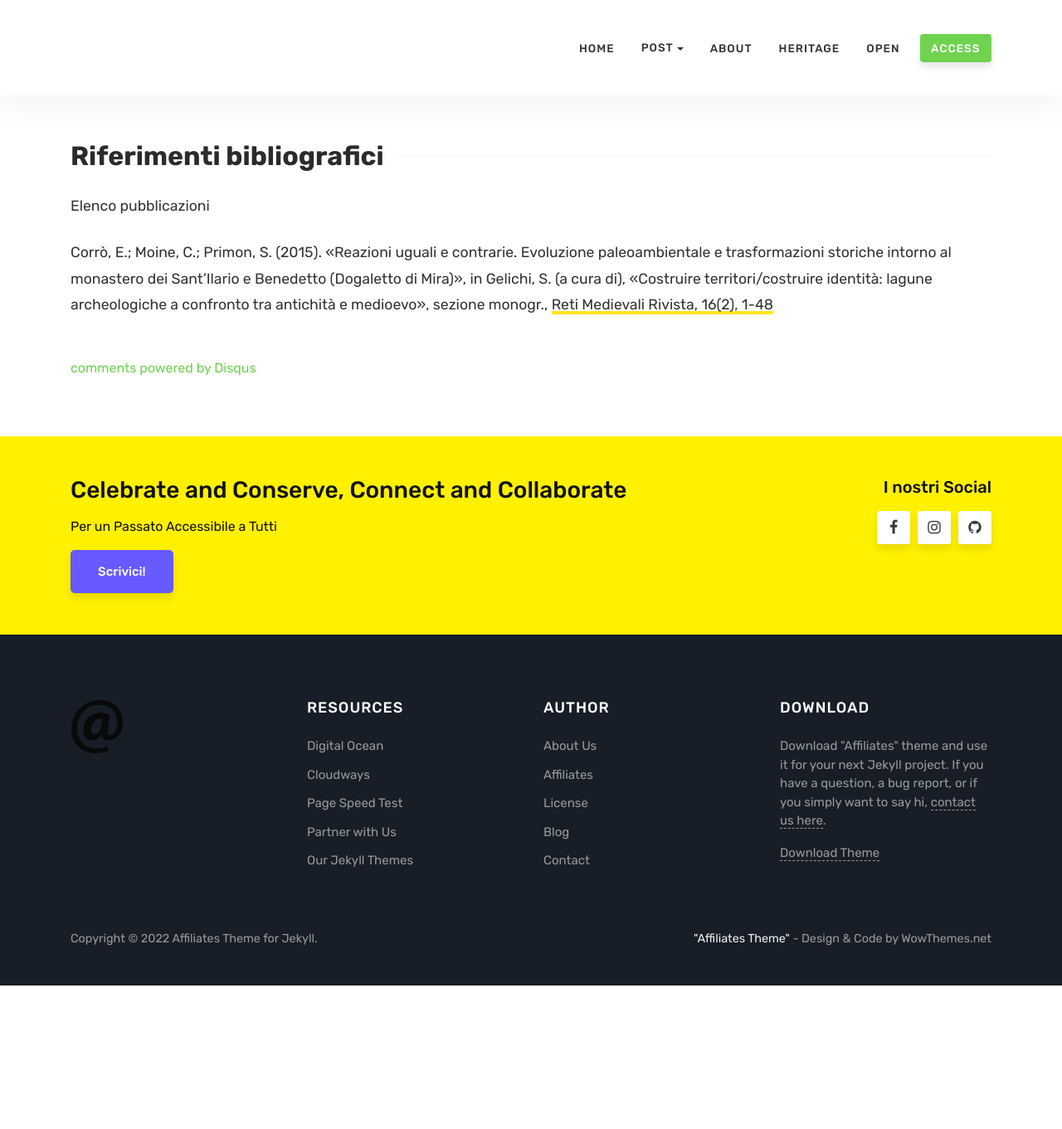
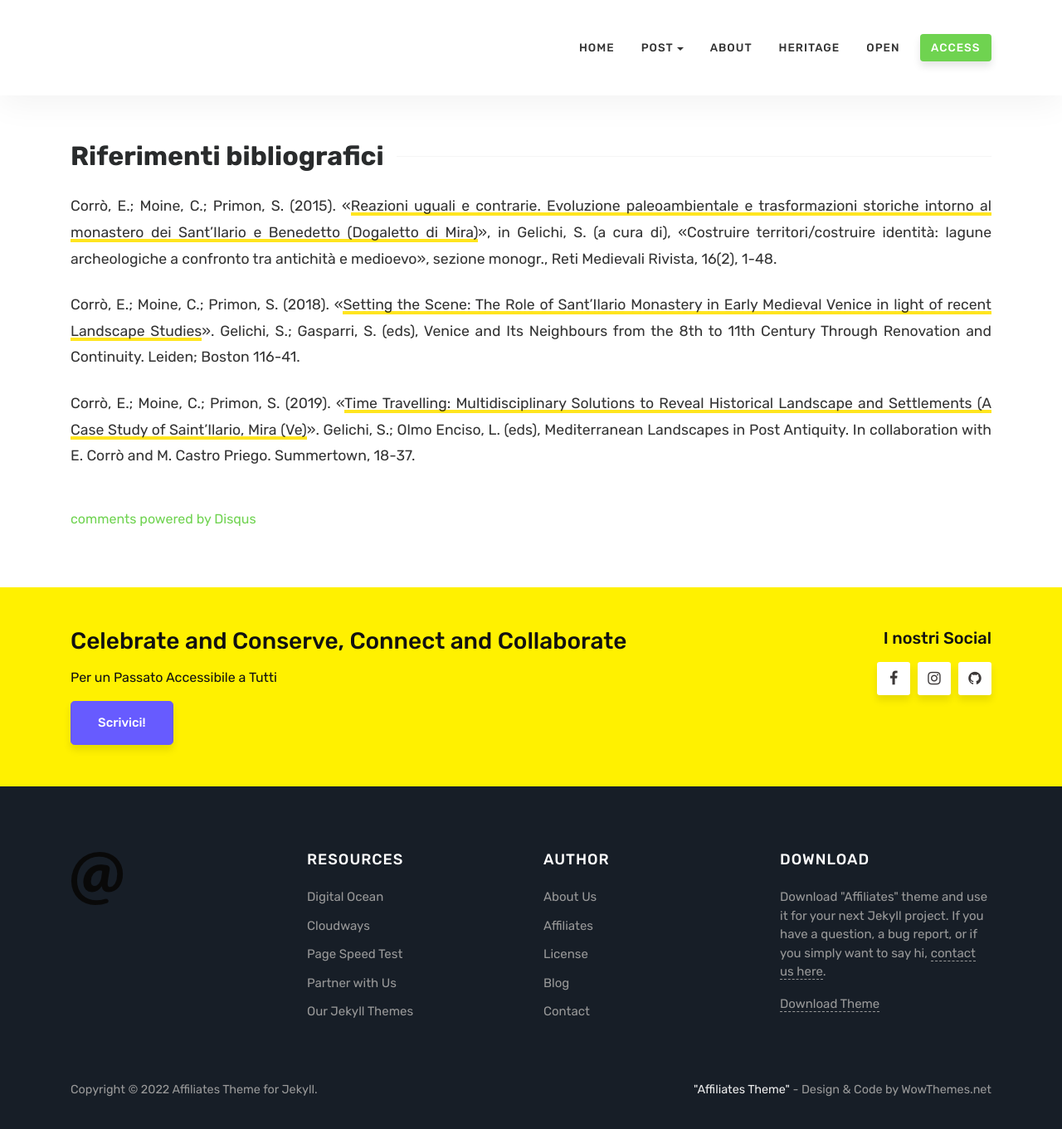
Before and after one commit to valrem93/SantIlarioeilBrenta_test, a Jekyll site: the page built from docs/access.md, in a window 1280 px wide and 1371 px high. Shown: the top 1361 px of the window at 83% size. Built offline with Jekyll 4.4.1, drawn with Linux system fonts in a browser that asks for light colours; comment, search, counter and statistics services are not loaded.

Commit message:
Update access.md

```diff
--- a/docs/access.md
+++ b/docs/access.md
@@ -4,12 +4,23 @@ title: Riferimenti bibliografici
 comments: true
 ---
 
-Elenco pubblicazioni
 
-Corrò, E.; Moine, C.; Primon, S. (2015). «Reazioni uguali e contrarie. Evoluzione
+Corrò, E.; Moine, C.; Primon, S. (2015). «[Reazioni uguali e contrarie. Evoluzione
 paleoambientale e trasformazioni storiche intorno al monastero dei Sant’Ilario
-e Benedetto (Dogaletto di Mira)», in Gelichi, S. (a cura di), «Costruire
+e Benedetto (Dogaletto di Mira)](https://doi.org/10.6092/1593-2214/474)», in Gelichi, S. (a cura di), «Costruire
 territori/costruire identità: lagune archeologiche a confronto tra antichità
-e medioevo», sezione monogr., [Reti Medievali Rivista, 16(2), 1-48](https://doi.org/10.6092/1593-2214/474)
+e medioevo», sezione monogr., Reti Medievali Rivista, 16(2), 1-48.
+{: style="text-align: justify"}
 
+Corrò, E.; Moine, C.; Primon, S. (2018). «[Setting the Scene: The Role of Sant’Ilario
+Monastery in Early Medieval Venice in light of recent Landscape Studies](https://brill.com/view/book/edcoll/9789004353619/B9789004353619_007.xml)».
+Gelichi, S.; Gasparri, S. (eds), Venice and Its Neighbours from the 8th to 11th
+Century Through Renovation and Continuity. Leiden; Boston 116-41.
 {: style="text-align: justify"}
+
+Corrò, E.; Moine, C.; Primon, S. (2019). «[Time Travelling: Multidisciplinary Solutions
+to Reveal Historical Landscape and Settlements (A Case Study of
+Saint’Ilario, Mira (Ve)](https://doi.org/10.2307/j.ctvndv6wx.6)». Gelichi, S.; Olmo Enciso, L. (eds), Mediterranean Landscapes
+in Post Antiquity. In collaboration with E. Corrò and M. Castro Priego.
+Summertown, 18-37.
+{: style="text-align: justify"}
```
